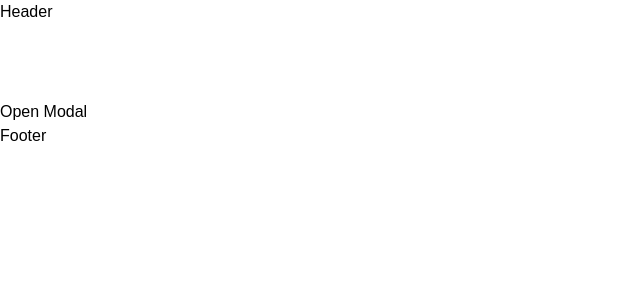
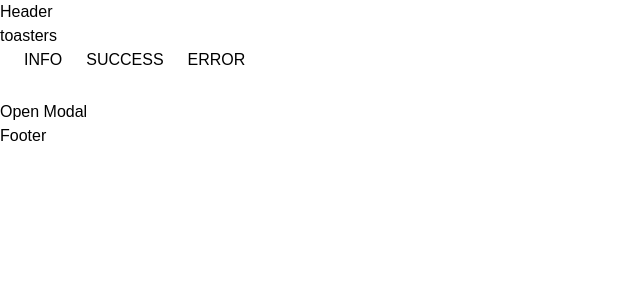
Before and after one commit to ClydeUrov/code-reapers-project-2, a React (Create React App) app: page / in a window 1280 px wide. Shown: the top 300 px of the page, without its empty margins (0-640 px from the left). Built offline with nearby package versions, Linux system fonts and the light colour scheme.

Commit message:
add toasters

```diff
--- a/package.json
+++ b/package.json
@@ -8,6 +8,7 @@
     "@testing-library/user-event": "^13.5.0",
     "react": "^18.2.0",
     "react-dom": "^18.2.0",
+    "react-hot-toast": "^2.4.1",
     "react-icons": "^5.0.1",
     "react-loader-spinner": "^6.1.6",
     "react-router-dom": "^6.22.2",
--- a/src/components/Header.jsx
+++ b/src/components/Header.jsx
@@ -1,8 +1,18 @@
+import toast from "react-hot-toast";
+import { errorToast, infoToast, successToast } from "../helpers/toasters";
 
 const Header = () => {
   return (
-    <div>Header</div>
-  )
-}
+    <div>
+      Header
+      <div className="space-x-6">
+        <h3>toasters</h3>
+        <button onClick={() => infoToast("SOME MESSAGE")}>INFO</button>
+        <button onClick={() => successToast()}>SUCCESS</button>
+        <button onClick={() => errorToast()}>ERROR</button>
+      </div>
+    </div>
+  );
+};
 
 export default Header;
--- a/src/components/Layout.jsx
+++ b/src/components/Layout.jsx
@@ -3,6 +3,7 @@ import Footer from "./Footer";
 import Header from "./Header";
 import { Outlet } from "react-router-dom";
 import Loader from "./Loader";
+import { Toaster } from "react-hot-toast";
 
 const Layout = () => {
   return (
@@ -12,6 +13,7 @@ const Layout = () => {
         <Outlet />
       </Suspense>
       <Footer />
+      <Toaster position="top-center" reverseOrder={false} />
     </div>
   );
 };
--- /dev/null
+++ b/src/helpers/toasters.js
@@ -0,0 +1,13 @@
+import toast from "react-hot-toast";
+
+export function infoToast(mess = "Hello World") {
+  toast(mess);
+}
+
+export function errorToast(mess = "This is an error!") {
+  toast.error(mess);
+}
+
+export function successToast(mess = "Successfully created!") {
+  toast.success(mess);
+}
```
Also changed, not shown: 1 other file (tests, documents, lock files or other folders).
